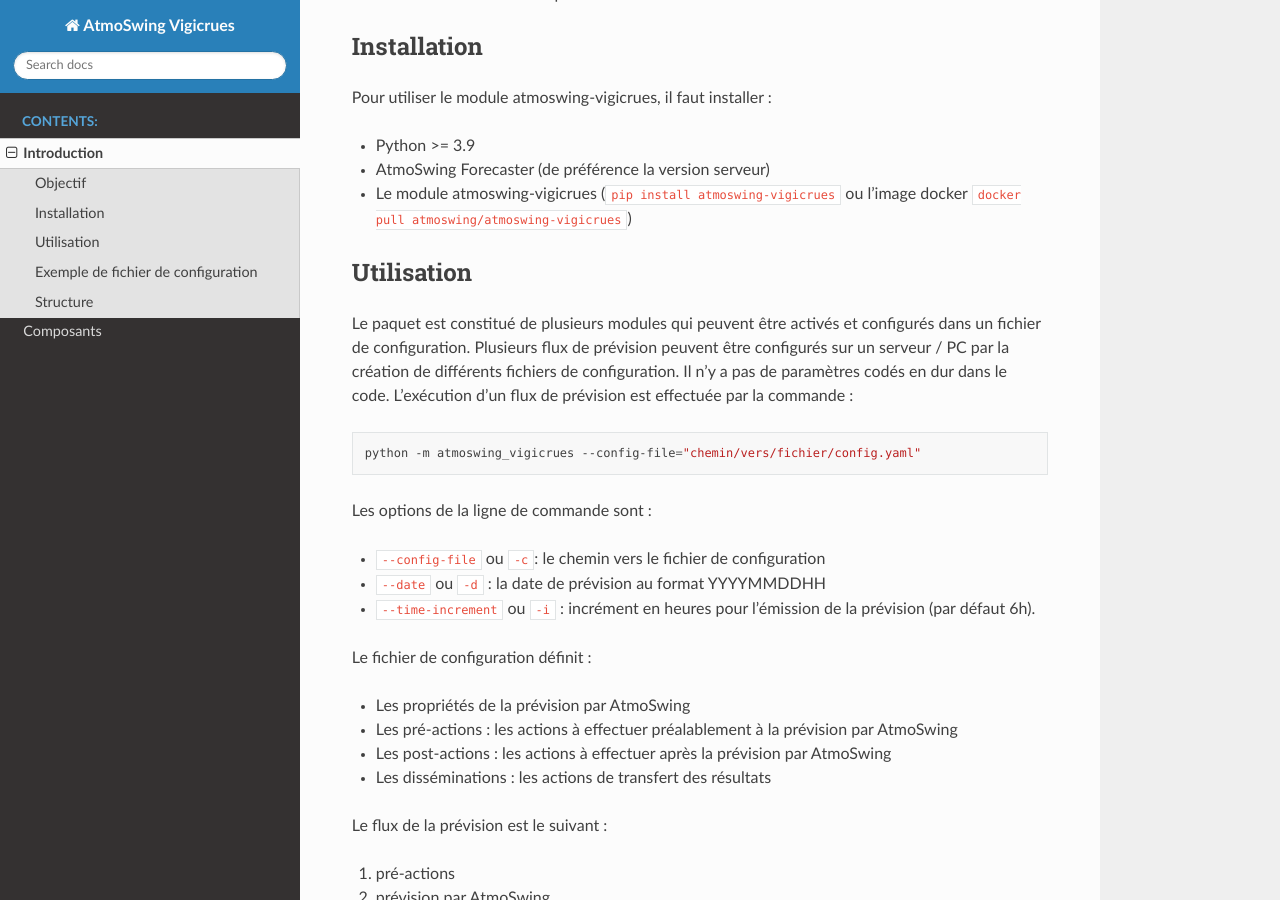
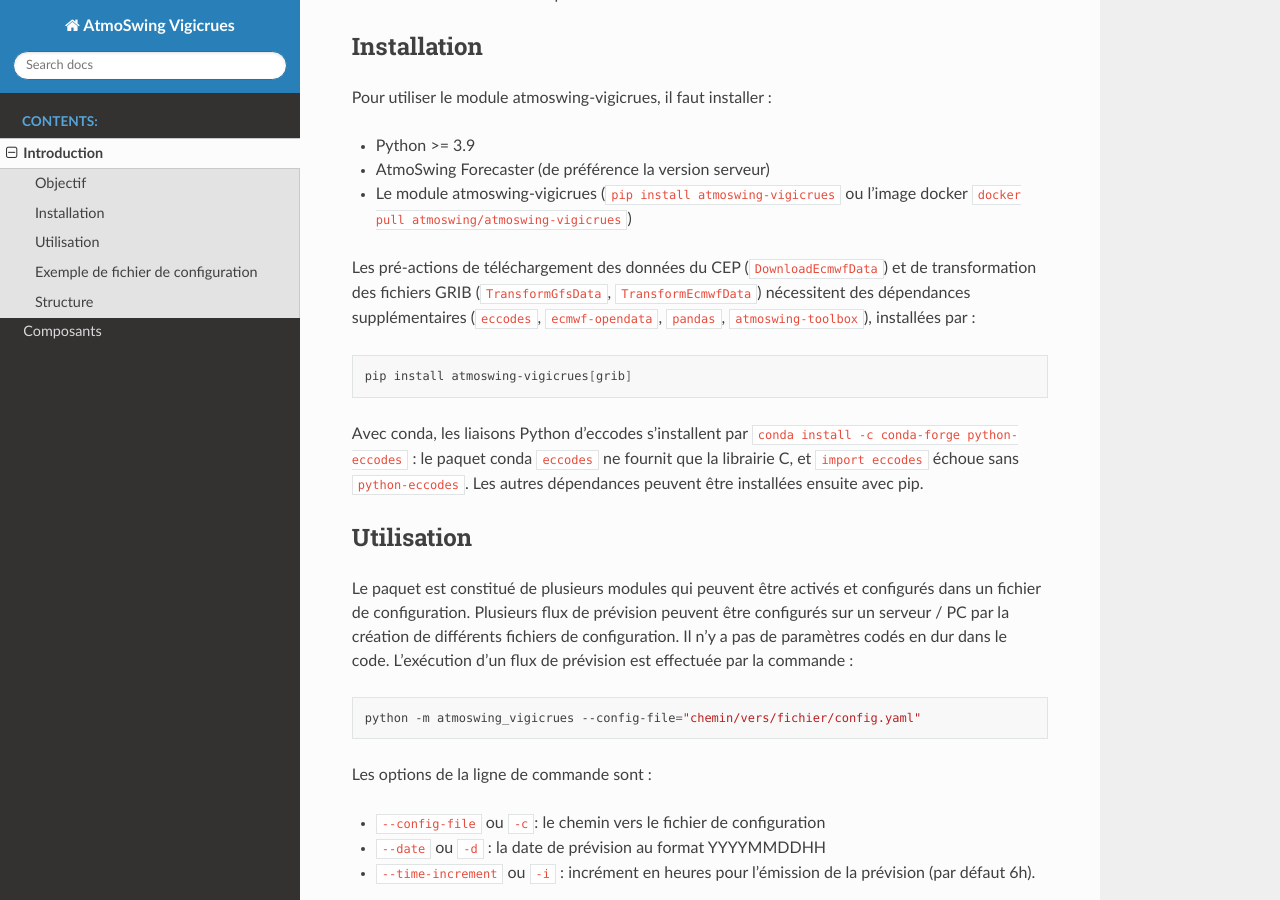
Before and after one commit to atmoswing/atmoswing-vigicrues, a Sphinx documentation site: the page built from docs/doc/introduction.rst, in a window 1280 px wide and 900 px high, scrolled down 498 px. Built offline with Sphinx 7.4.7 and the Read the Docs theme 3.1.0, drawn with Linux system fonts in a browser that asks for light colours.

Commit message:
Improving error message for missing eccodes library.

```diff
--- a/docs/doc/introduction.rst
+++ b/docs/doc/introduction.rst
@@ -35,6 +35,14 @@
 * Python >= 3.9
 * AtmoSwing Forecaster (de préférence la version serveur)
 * Le module atmoswing-vigicrues (``pip install atmoswing-vigicrues`` ou l'image docker ``docker pull atmoswing/atmoswing-vigicrues``)
+
+Les pré-actions de téléchargement des données du CEP (``DownloadEcmwfData``) et de transformation des fichiers GRIB (``TransformGfsData``, ``TransformEcmwfData``) nécessitent des dépendances supplémentaires (``eccodes``, ``ecmwf-opendata``, ``pandas``, ``atmoswing-toolbox``), installées par :
+
+.. code-block:: bash
+
+    pip install atmoswing-vigicrues[grib]
+
+Avec conda, les liaisons Python d'eccodes s'installent par ``conda install -c conda-forge python-eccodes`` : le paquet conda ``eccodes`` ne fournit que la librairie C, et ``import eccodes`` échoue sans ``python-eccodes``. Les autres dépendances peuvent être installées ensuite avec pip.
 
 Utilisation
 -----------
```
Also changed, not shown: README.md (+8 -0 lines), changelog.md (+8 -0 lines), 2 other files.
